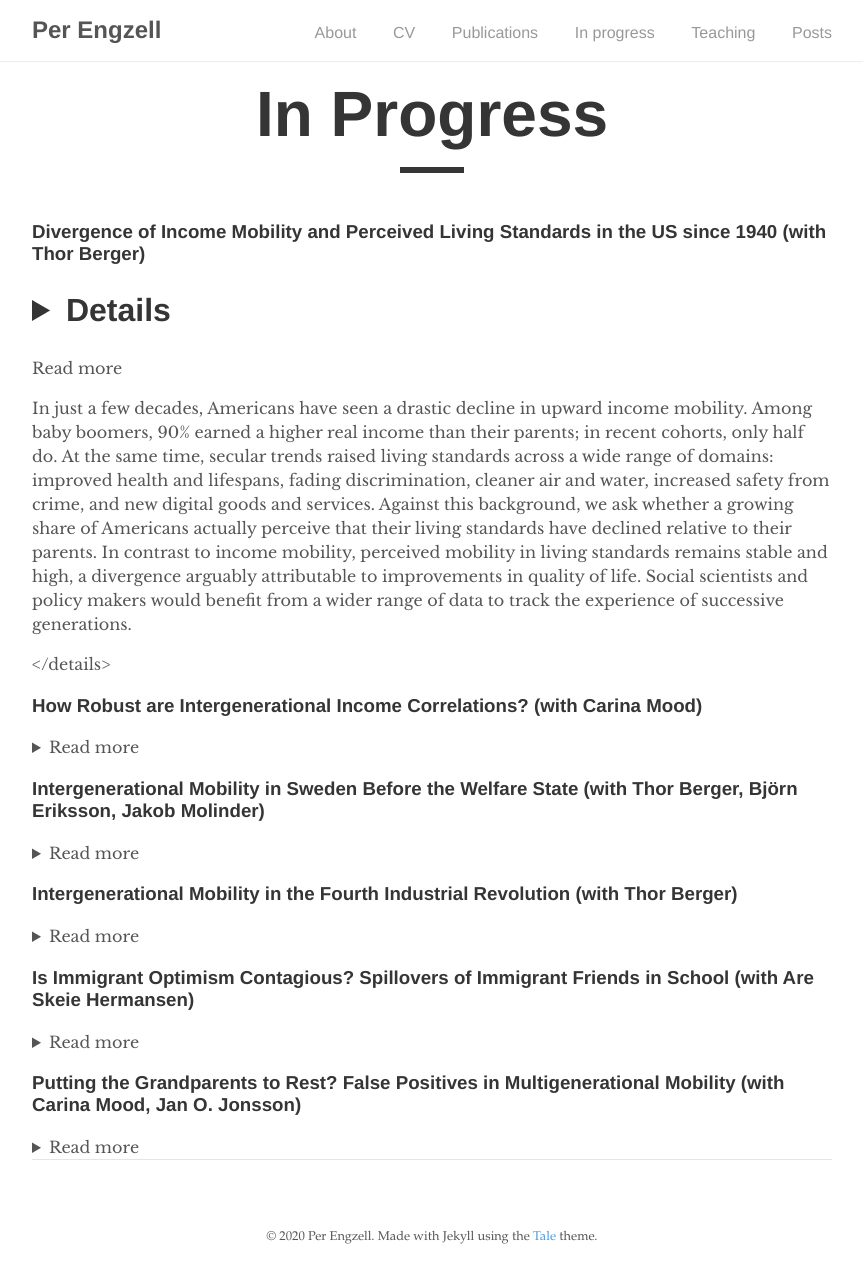
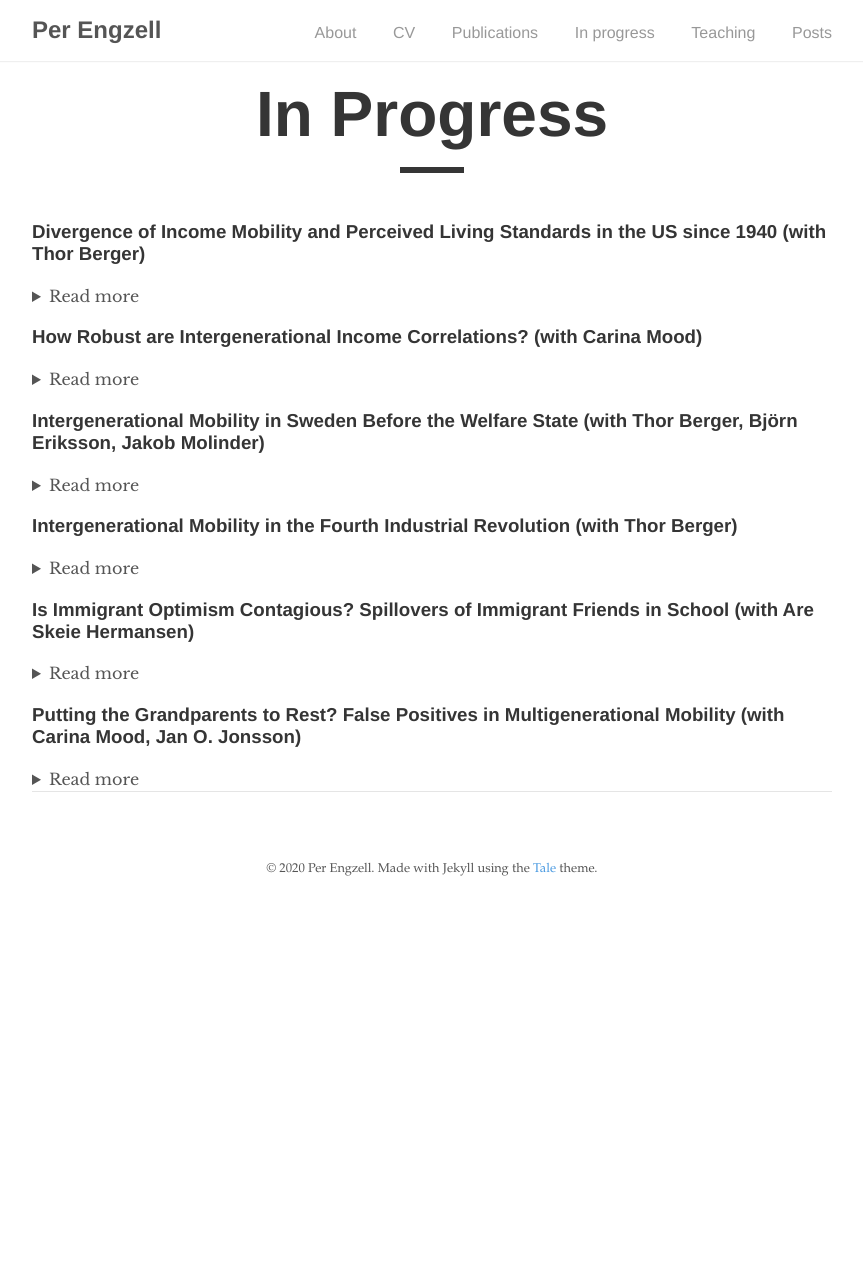
Before and after one commit to pengzell/pengzell.github.io, a Jekyll site: the page built from _pages/inprogress.md, in a window 1280 px wide. Shown: the whole page, without its empty margins (208-1071 px from the left). Built offline with Jekyll 4.4.1, drawn with Linux system fonts in a browser that asks for light colours; after the commit the page ends 912 px from its top, so only the background shows below that.

Commit message:
Update inprogress.md

```diff
--- a/_pages/inprogress.md
+++ b/_pages/inprogress.md
@@ -6,7 +6,7 @@ permalink: /inprogress/
 ---
 
 ### Divergence of Income Mobility and Perceived Living Standards in the US since 1940 (with Thor Berger)
-# <details>
+<details>
 <summary>Read more</summary>
 
 
```
